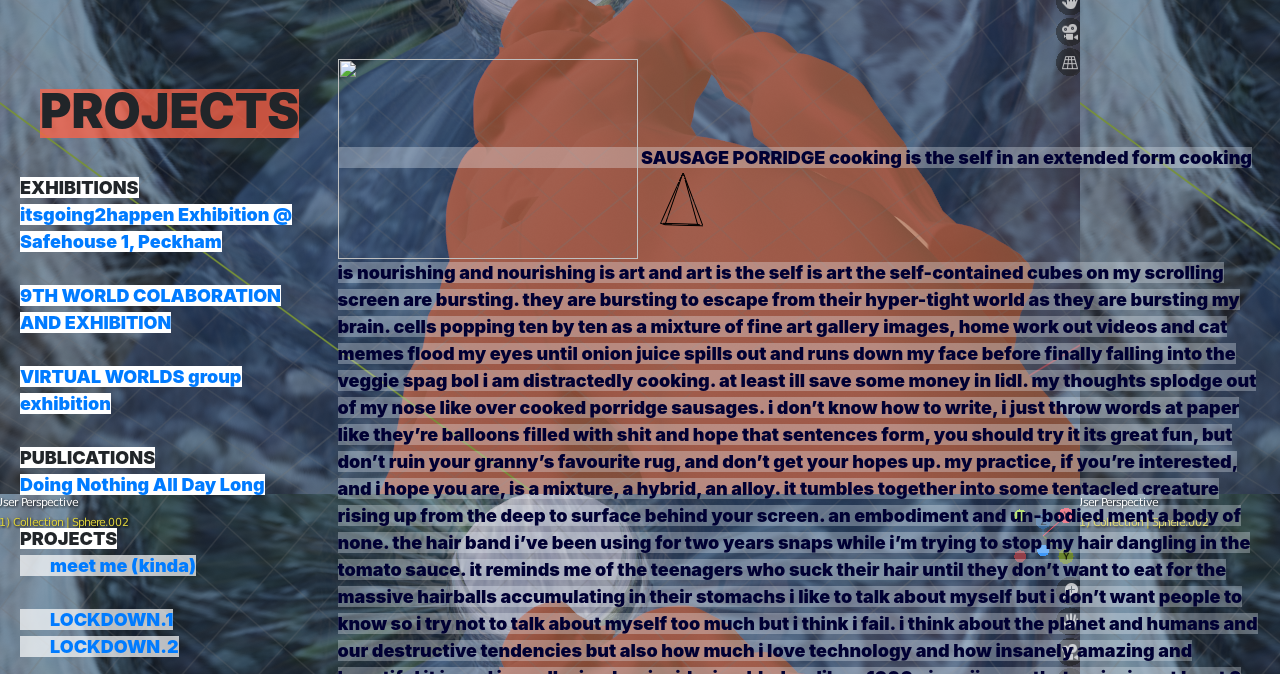
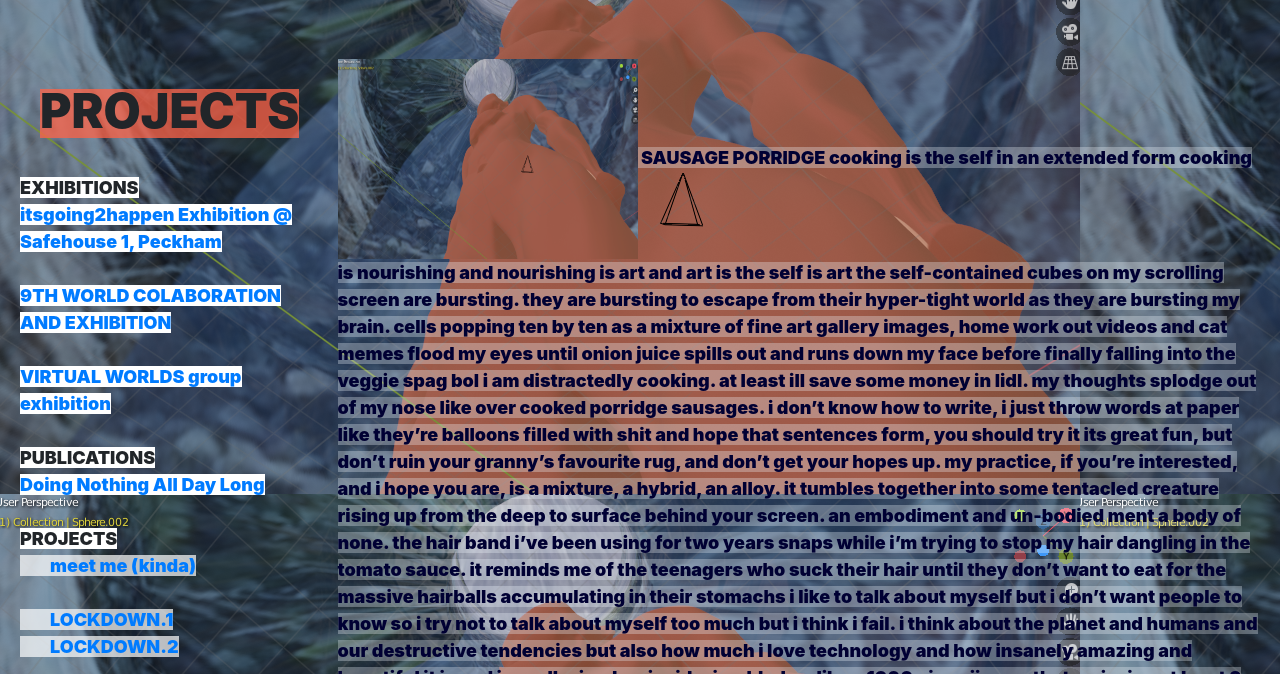
Before and after one commit to frangry55/FranHayes.github.io, a plain HTML site: page index.html in a window 1280 px wide. Shown: the part 126-800 px from the top of the page. Drawn offline with nearby package versions, Linux system fonts and the light colour scheme.

Commit message:
Update index.html

```diff
--- a/index.html
+++ b/index.html
@@ -89,7 +89,7 @@ p3 {background-color: RGB(260,260,260,0.7); padding-left:30px;}
 
            <main>
     <p2>
-      <img id="background" class="thumbnail" src="assest/background" style="height: 200; width: 300;";>
+      <img id="background" class="thumbnail" src="assest/background.png" style="height: 200; width: 300;";>
       <float:center> <font color="#000033">SAUSAGE PORRIDGE
 
 cooking is the self in an extended form
```
